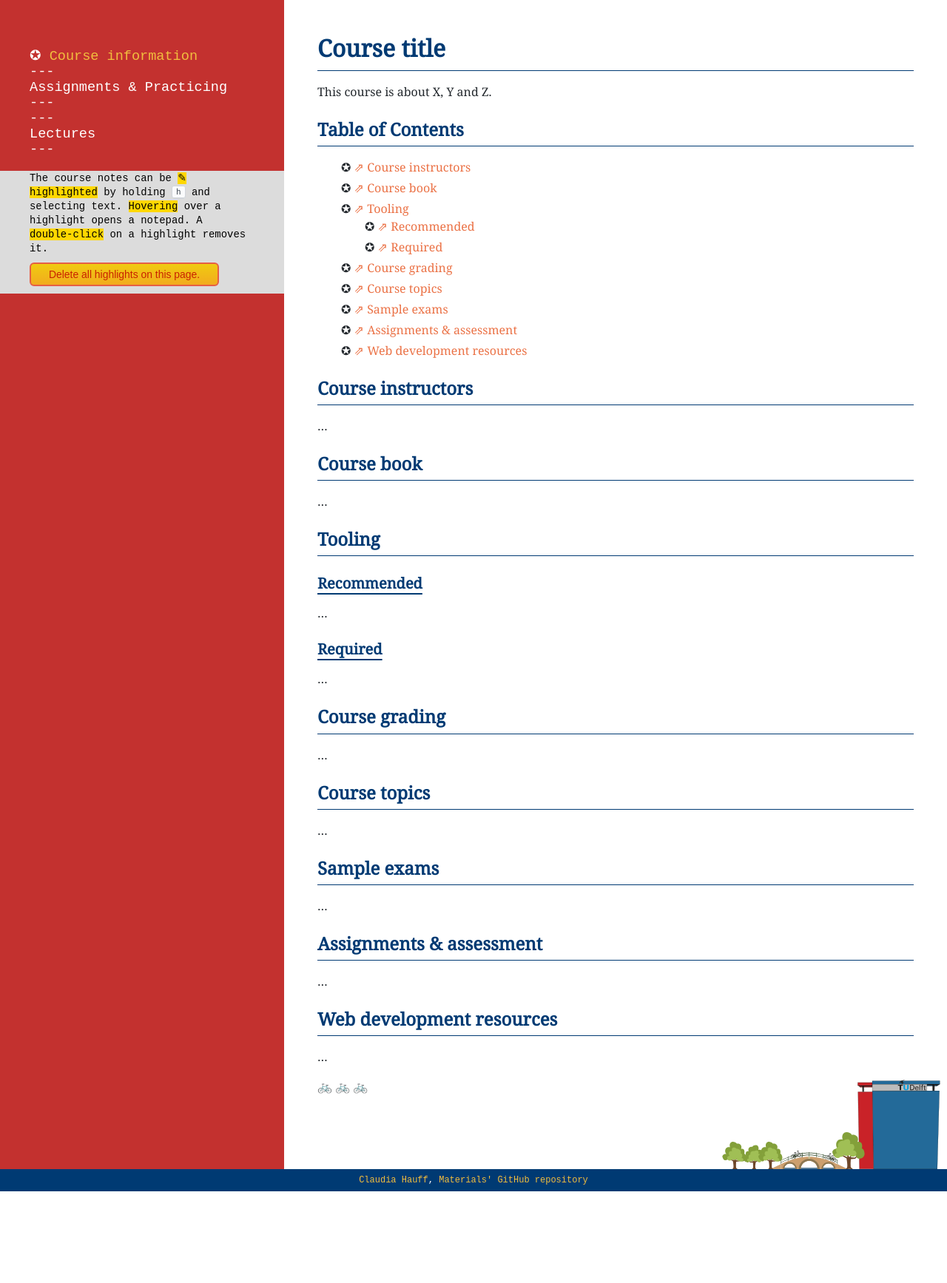
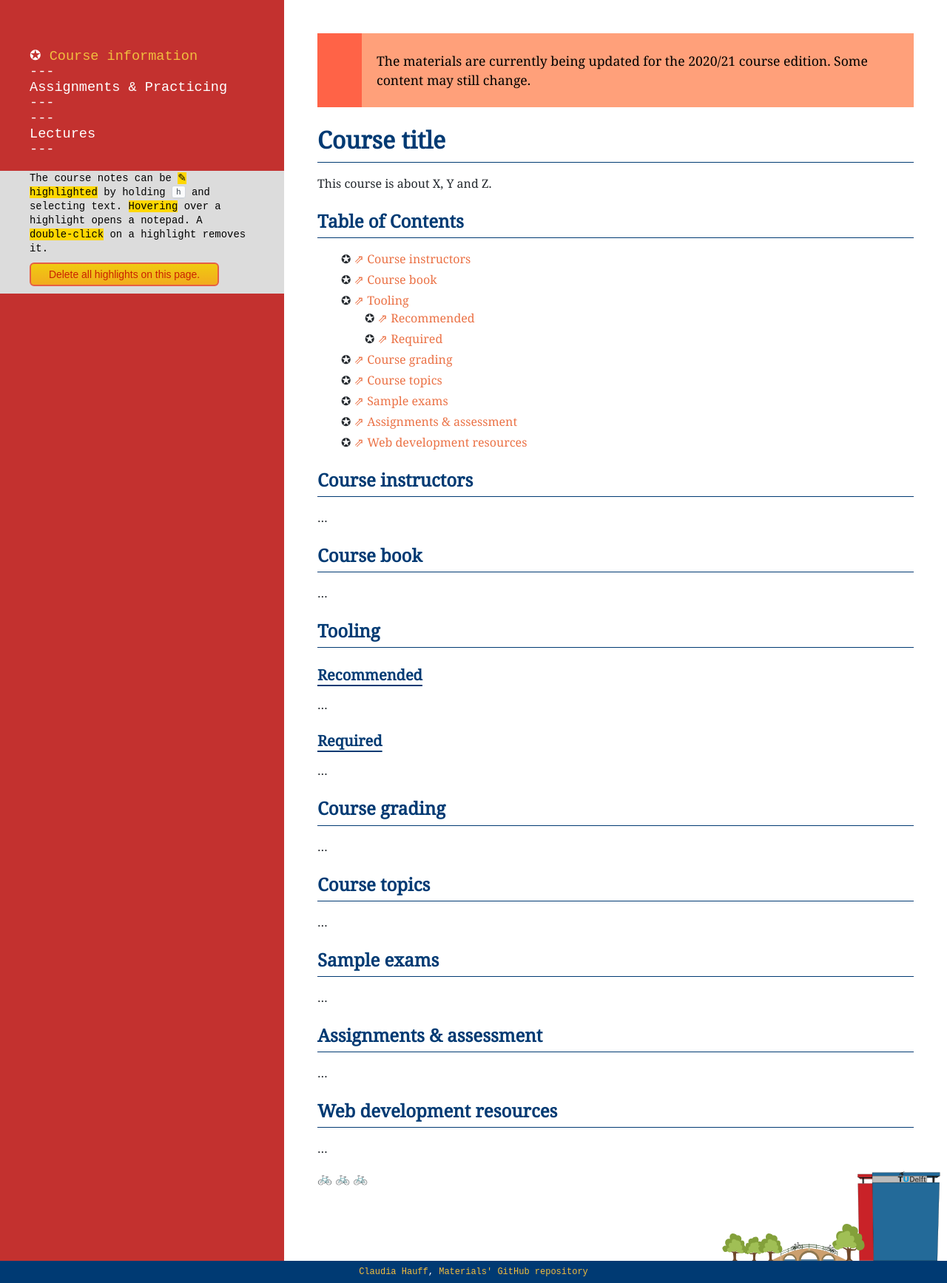
Before and after one commit to aheil/cse-theme, a Jekyll site: the page built from index.md, in a window 1280 px wide. Shown: the part 900-2635 px from the top of the page at 74% size. Built offline with Jekyll 4.4.1, drawn with Linux system fonts in a browser that asks for light colours; emoji names are drawn with the system emoji font; comment, search, counter and statistics services are not loaded; our own code applies the rules of GitHub Pages for plain Markdown files; before the commit the page ends 2511 px from its top, so only the background shows below that.

Commit message:
material update warning added

```diff
--- a/_layouts/default.html
+++ b/_layouts/default.html
@@ -51,6 +51,9 @@
     -->
     <div class="iosfix">
     <section class="markdown-body">
+
+      <div class="warning">The materials are currently being updated for the 2020/21 course edition. Some content may still change.</div>
+
       {{ content }}
       :bike: :bike: :bike: <!-- indicates end of page -->
     </section>
--- a/assets/css/github-markdown.css
+++ b/assets/css/github-markdown.css
@@ -10,6 +10,32 @@
 
 .markdown-body details {
   color: var(--content-details);
+}
+
+.markdown-body .warning {
+  display: flex;
+  background-color: LightSalmon;
+  color: tomato;
+  padding: 10px;
+  padding-left: 80px;
+  font-size: 110%;
+  height: 100px;
+  color: black;
+  position: relative;
+  justify-content: center;
+  align-content: center;
+  flex-direction: column;
+}
+
+.markdown-body .warning::before {
+  content: "";
+  display: inline-block;
+  width: 60px;
+  height: 100px;
+  background-color: Tomato;
+  position: absolute;
+  top: 0px;
+  left: 0px;
 }
 
 .markdown-body {
@@ -25,6 +51,10 @@
 @media (max-width: 767px) {
     .markdown-body {
         padding: 15px;
+    }
+
+    .markdown-body .warning {
+      font-size: 90%;
     }
 }
 
```
Also changed, not shown: README.md.
